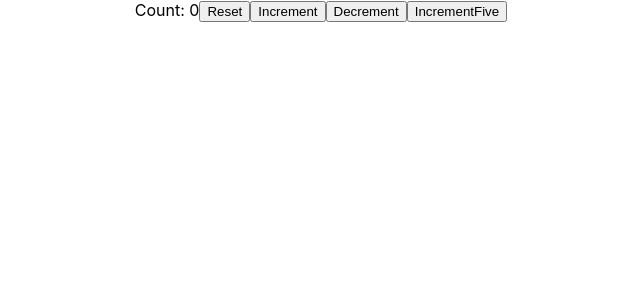
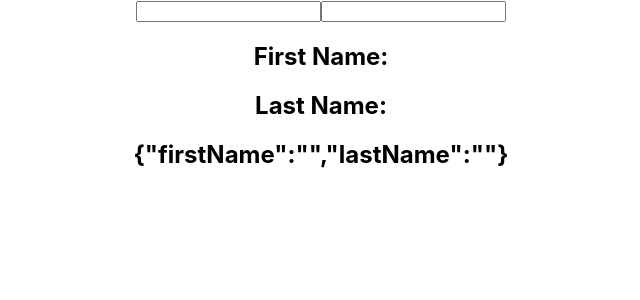
Before and after one commit to sakiib/React-101, a React (Create React App) app in the folder hello-world/: page / in a window 1280 px wide. Shown: the top 300 px of the page, without its empty margins (319-959 px from the left). Built offline with nearby package versions, Linux system fonts and the light colour scheme.

Commit message:
useState with object

```diff
--- a/hello-world/src/App.js
+++ b/hello-world/src/App.js
@@ -10,11 +10,13 @@
 import ClassClick from './components/ClassClick';
 import EventBind from './components/EventBind';
 import HookCounterTwo from './components/HookCounterTwo';
+import HookCounterThree from './components/HookCounterThree';
 
 function App() {
   return (
     <div className="App">
-      <HookCounterTwo />
+      <HookCounterThree />
+      {/* <HookCounterTwo /> */}
       {/* <EventBind /> */}
       {/* <ClassClick /> */}
       {/* <FunctionClick /> */}
--- /dev/null
+++ b/hello-world/src/components/HookCounterThree.js
@@ -0,0 +1,22 @@
+import React, { useState } from 'react';
+
+const HookCounterThree = () => {
+    const [name, setName] = useState({
+        firstName: '', lastName: ''
+    });
+
+    return (
+        <div>
+            <form>
+                {/* use the spread operator */}
+                <input type="text" value={name.firstName} onChange={e => setName({...name, firstName: e.target.value})} />
+                <input type="text" value={name.lastName} onChange={e => setName({... name, lastName: e.target.value})} />
+                <h2> First Name: {name.firstName} </h2>
+                <h2> Last Name: {name.lastName} </h2>
+                <h2> {JSON.stringify(name)}</h2>
+            </form>
+        </div>
+    );
+};
+
+export default HookCounterThree;
```
